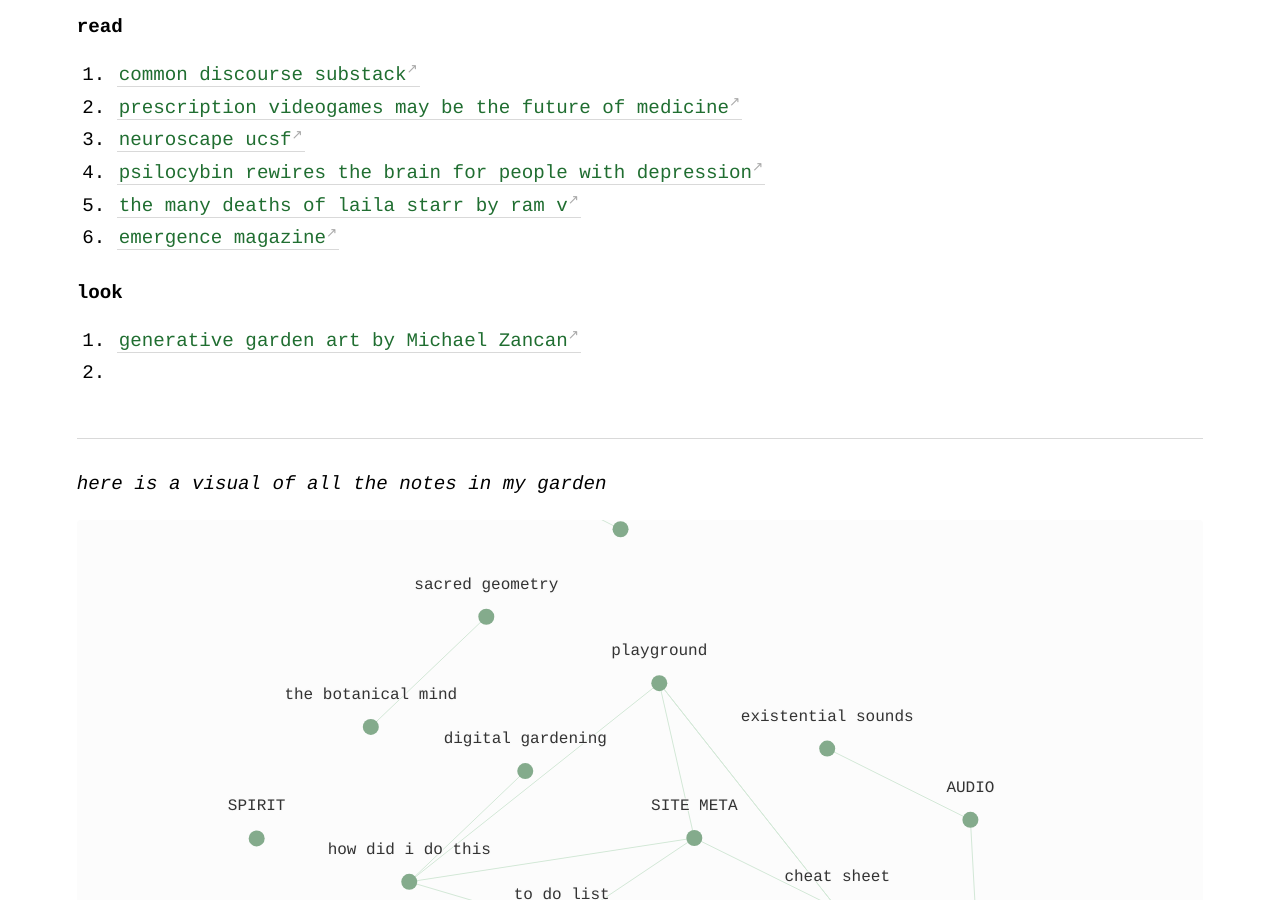
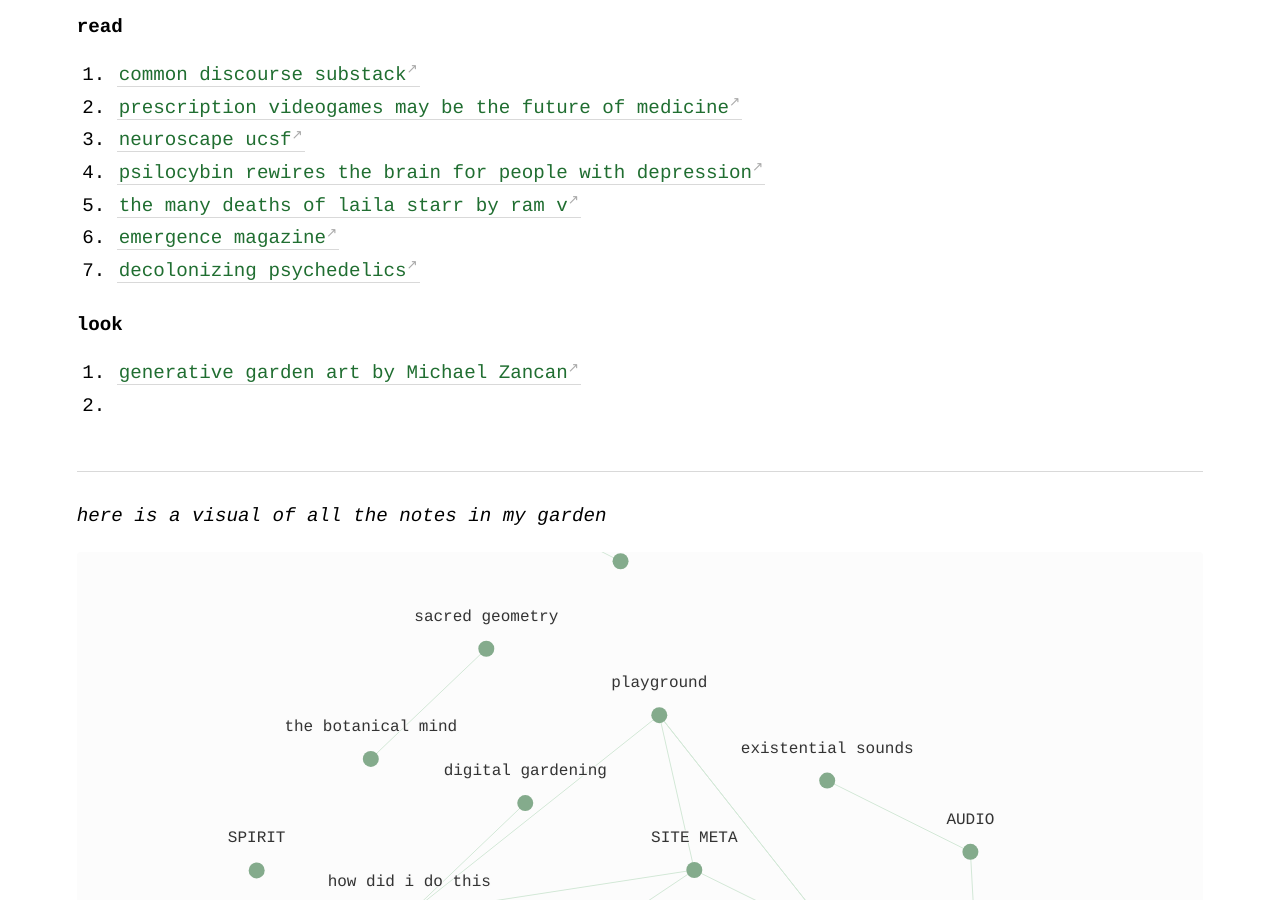
Before and after one commit to geminiworms/talyssagarden.github.io, a Jekyll site: the page built from _notes/big-list.md, in a window 1280 px wide and 900 px high, scrolled down 716 px. Built offline with Jekyll 4.4.1, drawn with Linux system fonts in a browser that asks for light colours.

Commit message:
Update big-list.md

```diff
--- a/_notes/big-list.md
+++ b/_notes/big-list.md
@@ -22,6 +22,7 @@ title: BIG LIST
 4. [psilocybin rewires the brain for people with depression](https://neuroscape.ucsf.edu/)
 5. [the many deaths of laila starr by ram v](https://www.simonandschuster.com/books/The-Many-Deaths-of-Laila-Starr/Ram-V/Many-Deaths-of-Laila/9781684158058)
 6. [emergence magazine](https://emergencemagazine.org/)
+7. [decolonizing psychedelics](https://neo.life/2020/10/inside-the-movement-to-decolonize-psychedelic-pharma/)
 
 #### look
 1. [generative garden art by Michael Zancan](https://www.instagram.com/zancan.code/)
```
